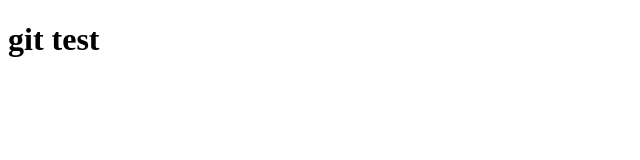
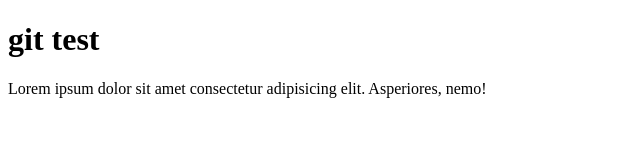
Before and after one commit to prem556/demo, a plain HTML site: page index.html in a window 1280 px wide. Shown: the whole page, without its empty margins (0-640 px from the left). Drawn offline with Linux system fonts and the light colour scheme.

Commit message:
test branch

```diff
--- a/index.html
+++ b/index.html
@@ -7,5 +7,6 @@
 </head>
 <body>
     <h1>git  test</h1>
+    <p>Lorem ipsum dolor sit amet consectetur adipisicing elit. Asperiores, nemo!</p>
 </body>
 </html>
```
